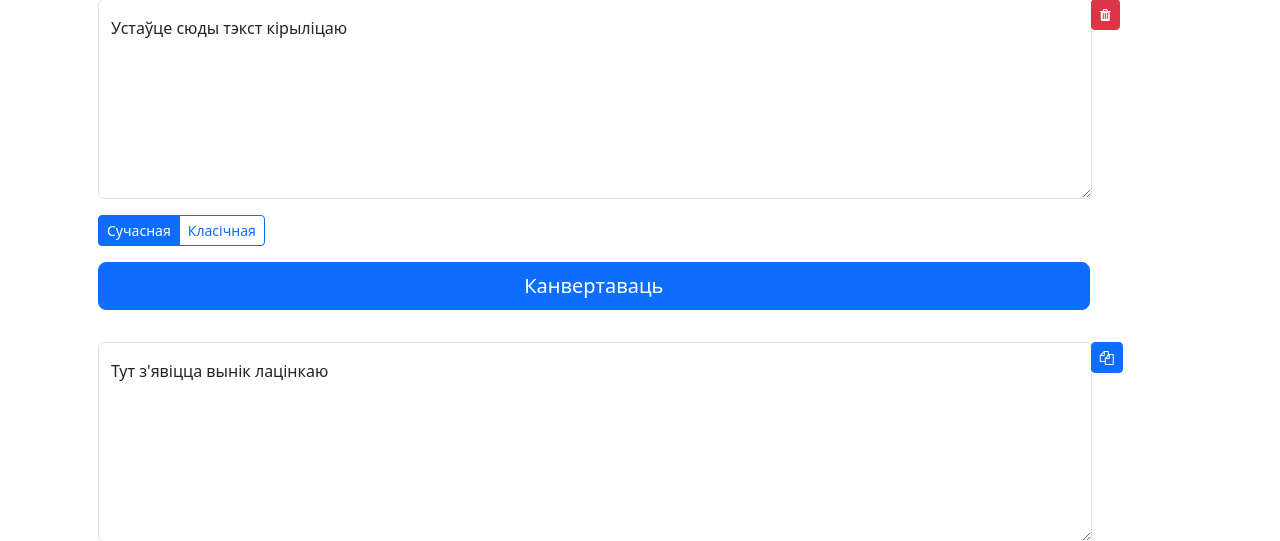
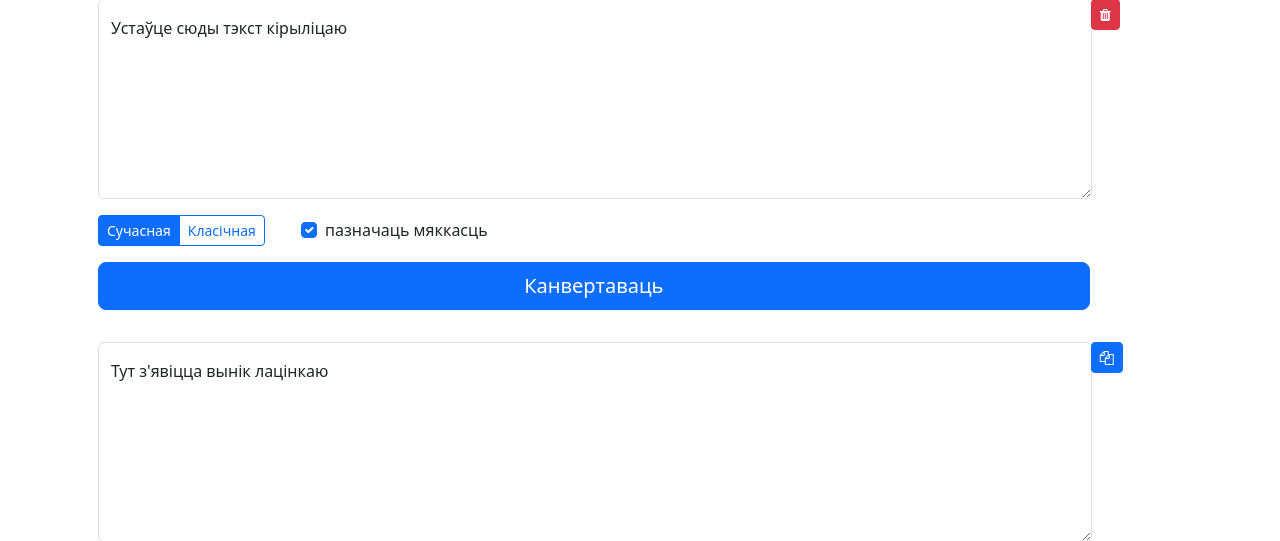
Before and after one commit to measles/latynkatar_site, a Flask app: page / in a window 1280 px wide. Shown: the part 131-672 px from the top of the page. Run offline with Flask 3, Linux system fonts and the light colour scheme.

Commit message:
Дадаў магчымасць выбіраць ці пазначаць транзітыўную мяккасць пра канв… (#54)
* Дадаў магчымасць выбіраць ці пазначаць транзітыўную мяккасць пра канвертацыі (далаецца ў бібліятэцы ад версіі 1.2.3)

* Выправіў стыль коду

```diff
--- a/main.py
+++ b/main.py
@@ -73,7 +73,7 @@ def litary():
 def convert():
     data = request.json
     errors = []
-    expected_fields = ("text", "direction", "type")
+    expected_fields = ("text", "direction", "type", "palatalization")
 
     missed_keys = [x for x in expected_fields if x not in data.keys()]
     if missed_keys:
@@ -103,9 +103,11 @@ def convert():
         }
     else:
         if data["type"] == "modern":
-            converted = Cyr2Lat.convert(data["text"])
+            converted = Cyr2Lat.convert(data["text"], miakkasc=data["palatalization"])
         else:
-            converted = Cyr2Lat.convert_classic(data["text"])
+            converted = Cyr2Lat.convert_classic(
+                data["text"], miakkasc=data["palatalization"]
+            )
         response = {
             "status": "success",
             "text": converted,
--- a/static/script.js
+++ b/static/script.js
@@ -32,6 +32,7 @@ function getConverted() {
   let inputField = document.getElementById("input");
   let outputField = document.getElementById("output");
   let typeSelector = document.querySelector("input[name=type-radio]:checked");
+  let palatalizationSelector = document.getElementById("palatalization");
 
   if (inputField.value.length > 0) {
     let type = "";
@@ -39,6 +40,12 @@ function getConverted() {
       type = "modern";
     } else {
       type = "classic";
+    }
+
+    if (palatalizationSelector.checked == true) {
+      palatalization = true;
+    } else {
+      palatalization = false;
     }
 
     fetch("/convert", {
@@ -51,6 +58,7 @@ function getConverted() {
         text: inputField.value,
         direction: "latin",
         type: type,
+        palatalization: palatalization,
       }),
     })
       .then((response) => response.json())
--- a/templates/index.j2
+++ b/templates/index.j2
@@ -33,6 +33,16 @@
             <label class="btn btn-outline-primary btn-sm" title="Класічная лацінка" for="type-classic">Класічная</label>
         </div>
         <!-- Выбар тыпу лацінкі для канвертацыі -->
+        <!-- Пазначэнне транзітыўнай мякасці -->
+        <div class="btn-group px-3" role="group">
+            <div class="form-check">
+                <input class="form-check-input" type="checkbox" value="" id="palatalization" checked>
+                <label class="form-check-label" for="palatalization">
+                пазначаць мяккасць
+                </label>
+            </div>
+        </div>
+        <!-- Пазначэнне транзітыўнай мякасці -->
         <!-- Кнопка канвертацыі -->
         <div class="row row-cols-2 p-3">
             <div class="col-11">
```
